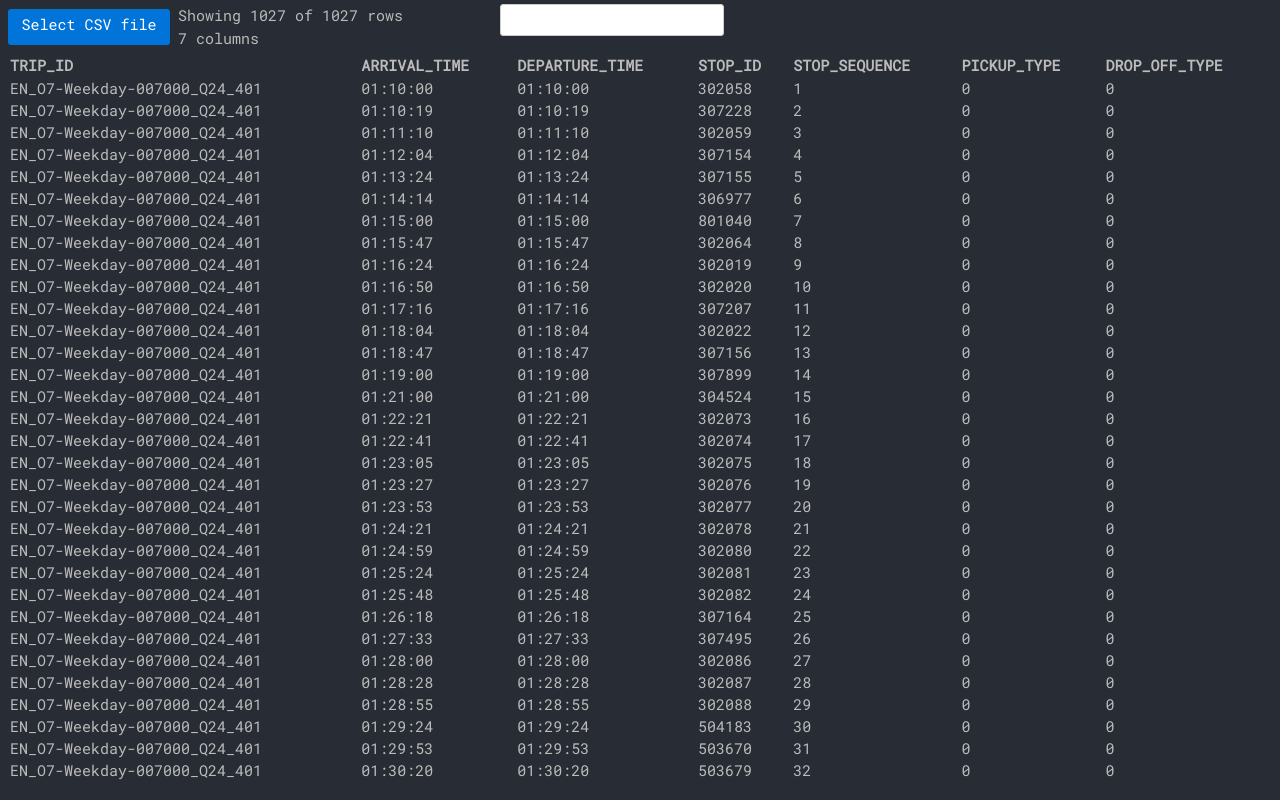
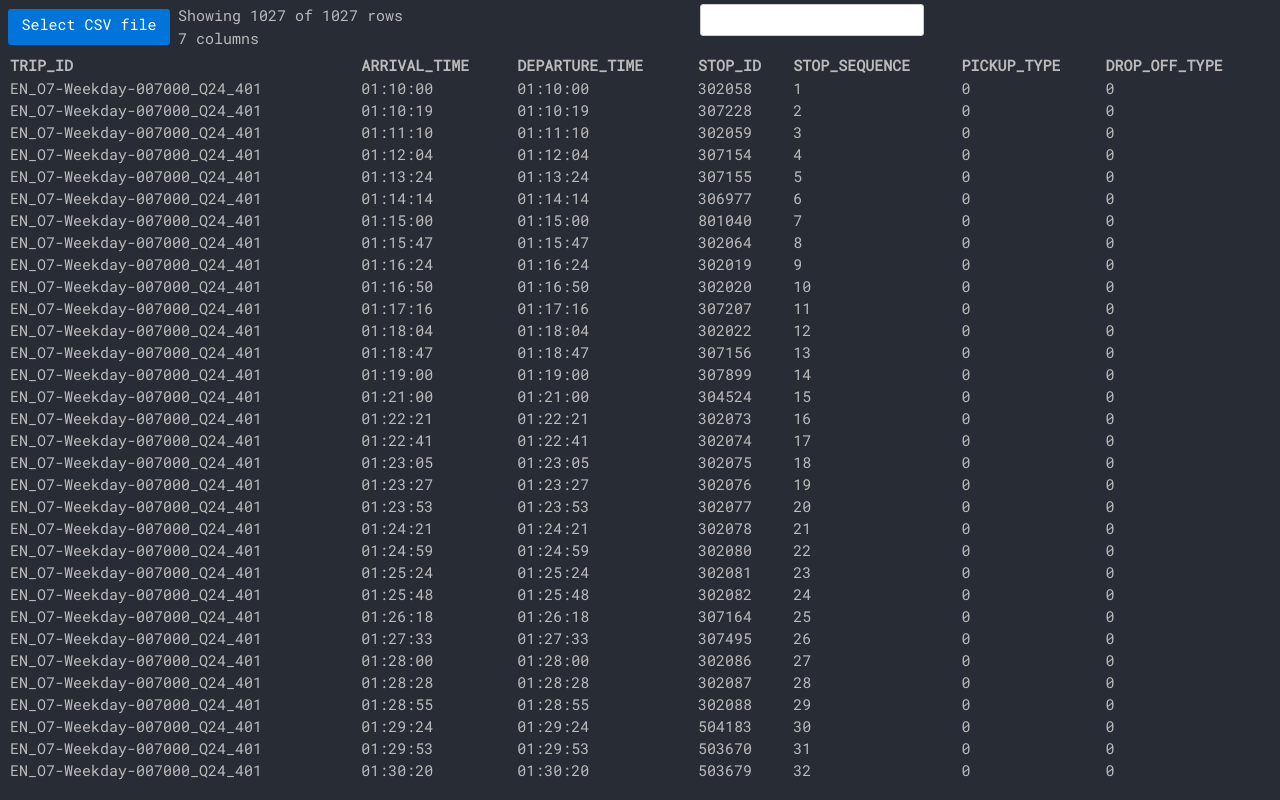
Before and after one commit to quentin-sommer/csv-explorer, a React app: page / in a window 1280 px wide. Built offline with nearby package versions, Linux system fonts and the light colour scheme.

Commit message:
feat: show filename

```diff
--- a/src/App.js
+++ b/src/App.js
@@ -40,6 +40,7 @@ class App extends Component {
     columnWidths: [],
     searchTerm: null,
     loadingState: null,
+    filename: null,
     sortDirection: null,
     sortBy: null,
   }
@@ -106,6 +107,7 @@ class App extends Component {
     perfStart('read the file')
     this.setState({
       loadingState: 'Reading file',
+      filename: e.target.files[0].name,
     })
     reader.readAsText(e.target.files[0])
   }
@@ -149,7 +151,7 @@ class App extends Component {
             display: 'flex',
             margin: '.25rem',
             marginLeft: '.5rem',
-            maxWidth: '700px',
+            maxWidth: '900px',
           }}
         >
           <label className="button" htmlFor="file">
@@ -167,6 +169,7 @@ class App extends Component {
             rows
             <div>
               {this.state.headerCells.length} columns {this.state.loadingState}{' '}
+              {this.state.filename}
             </div>
           </div>
           <div>
```
